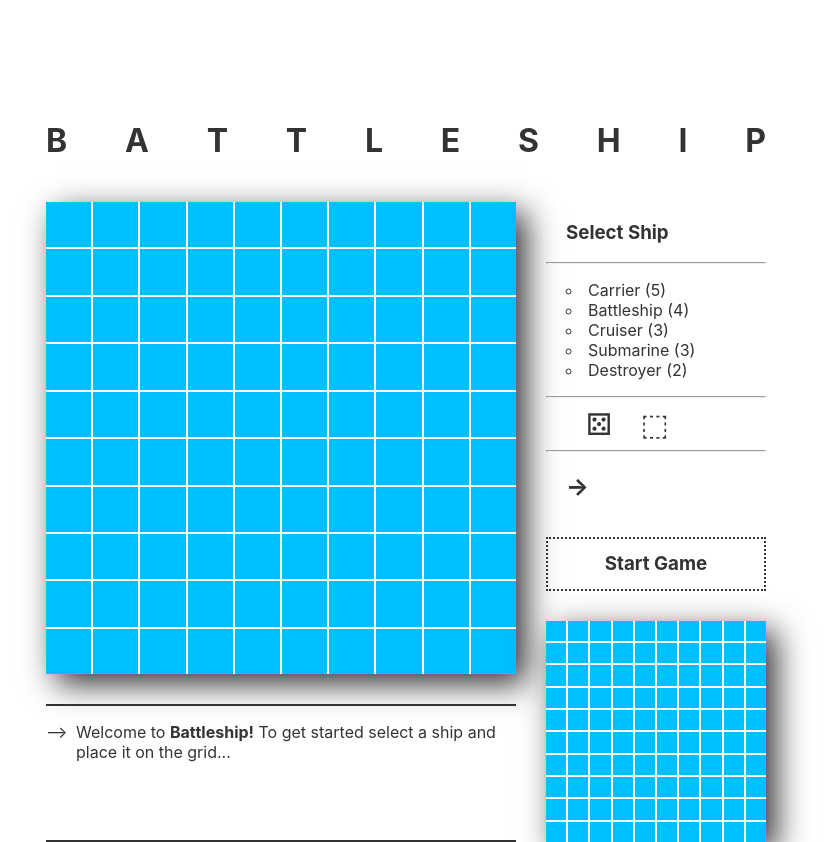
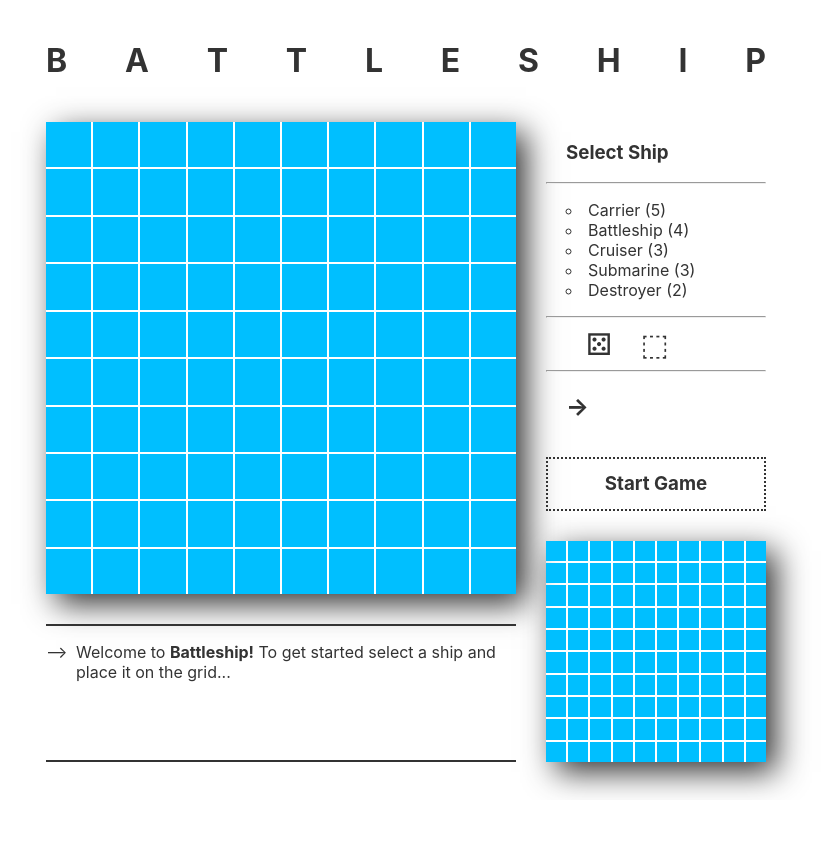
Before and after one commit to JamesSwatton/battleship-svelte, a Svelte app: page / in a window 1280 px wide. Shown: the whole page, without its empty margins (234-1065 px from the left). After the commit the page ends 800 px from the top, so only its background shows below. Built offline with nearby package versions, Linux system fonts and the light colour scheme.

Commit message:
remove logs

```diff
--- a/public/global.css
+++ b/public/global.css
@@ -1,7 +1,7 @@
 body {
 	color: #333;
 	margin: 0;
-    margin-top: 100px;
+    margin-top: 20px;
 	box-sizing: border-box;
 	font-family: -apple-system, BlinkMacSystemFont, "Segoe UI", Roboto, Oxygen-Sans, Ubuntu, Cantarell, "Helvetica Neue", sans-serif;
 }
--- a/src/App.svelte
+++ b/src/App.svelte
@@ -86,8 +86,6 @@
         if (canStartGame) {
             state = states[1]
             opponentGridEl.placeRandom();
-        } else {
-            console.log("we can't start yet")
         }
         messagesEl.startGameMsg(canStartGame);
     }
@@ -100,13 +98,10 @@
         }
     }
 
-    $: console.log('winner:', winner())
-
     function opponentTurn() {
         let randIndex = Math.floor(Math.random() *
             opponentPossibleGuesses.length);
         let randPos = opponentPossibleGuesses.splice(randIndex, 1)[0];
-        console.log(randPos, opponentPossibleGuesses.length)
 
         let hit = false;
 
```
